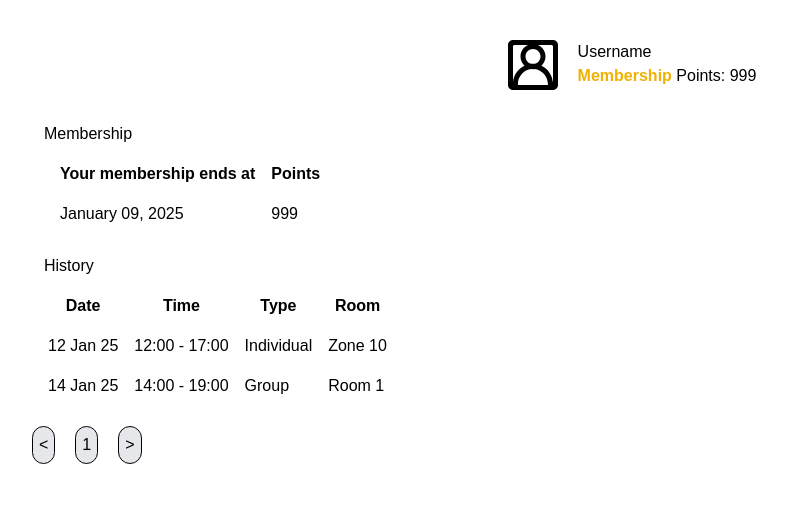
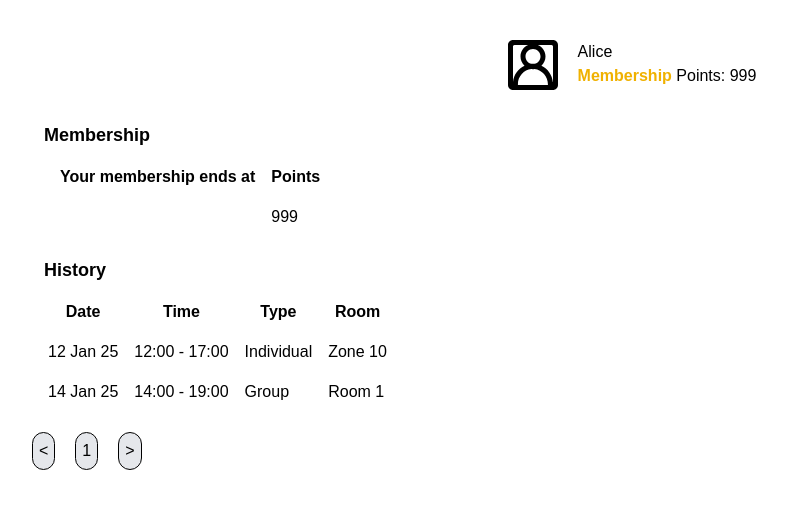
Before and after one commit to anomaly342/flex, a Next.js app in the folder client/: page /profile in a window 1280 px wide. Shown: the top 508 px of the page, without its empty margins (8-795 px from the left). Built offline with nearby package versions, Linux system fonts and the light colour scheme.

Commit message:
add redirect

```diff
--- a/client/app/(main)/profile/page.tsx
+++ b/client/app/(main)/profile/page.tsx
@@ -1,14 +1,73 @@
 "use client";
 import Image from "next/image";
+import { useEffect, useState } from "react";
+import { useRouter } from "next/navigation";
 import "./profile.css";
 
+interface UserProfile {
+    id: number;
+    username: string;
+    role: string;
+    exp_date: null;
+    points: number;
+}
+
 export default function Profile() {
-    let role = "Membership";
-    let points = 999;
+    const router = useRouter();
+    const [user, setUser] = useState<UserProfile | null>(null);
+    const [loading, setLoading] = useState(true);
+
+    useEffect(() => {
+        // -------- MOCK MODE FOR UI TEST --------
+        const mockUser: UserProfile = {
+            id: 1,
+            username: "Alice",
+            role: "Membership",
+            exp_date: null,
+            points: 999,
+        };
+        setUser(mockUser);
+        setLoading(false);
+
+        // const loadUser = async () => {
+        //     try {
+        //         const res = await fetch(
+        //             `${process.env.NEXT_PUBLIC_BACKEND_URL}/authentication/me`,
+        //             {
+        //                 method: "GET",
+        //                 credentials: "include",
+        //             }
+        //         );
+
+        //         if (!res.ok) {
+        //             router.replace("/login");
+        //             return;
+        //         }
+
+        //         const data: UserProfile = await res.json();
+        //         setUser(data);
+        //     } catch (err) {
+        //         console.error("Failed to load user", err);
+        //         router.replace("/login");
+        //     } finally {
+        //         setLoading(false);
+        //     }
+        // };
+
+        // loadUser();
+    }, [router]);
+
+    if (loading) {
+        return <p>Loading...</p>;
+    }
+
+    // let role = "Membership";
+    // let points = 999;
+
     let display = "";
     let display2 = "";
 
-    if (role === "Membership") {
+    if (user?.role === "Membership") {
         display = "hidden";
         display2 = "block";
     } else {
@@ -27,10 +86,10 @@ export default function Profile() {
                         height={50}
                     />
                     <div className="profile-header-col">
-                        <p>Username</p>
+                        <p>{user?.username}</p>
                         <p>
-                            <span className="rolename">{role}</span> Points:{" "}
-                            {points}
+                            <span className="rolename">{user?.role}</span>{" "}
+                            Points: {user?.points}
                         </p>
                     </div>
                 </div>
@@ -49,7 +108,7 @@ export default function Profile() {
                     </div>
 
                     <div className={`member-section ${display2}`}>
-                        <h1>Membership</h1>
+                        <h1 className="title">Membership</h1>
                         <div>
                             <table className="member-table">
                                 <thead>
@@ -60,8 +119,8 @@ export default function Profile() {
                                 </thead>
                                 <tbody>
                                     <tr>
-                                        <td>January 09, 2025</td>
-                                        <td>{points}</td>
+                                        <td>{user?.exp_date}</td>
+                                        <td>{user?.points}</td>
                                     </tr>
                                 </tbody>
                             </table>
@@ -69,7 +128,7 @@ export default function Profile() {
                     </div>
 
                     <div className="history-section">
-                        <p className="history-title">History</p>
+                        <p className="history-title title">History</p>
                         <table className="history-table">
                             <thead>
                                 <tr>
--- a/client/app/(main)/profile/profile.css
+++ b/client/app/(main)/profile/profile.css
@@ -40,6 +40,10 @@
     display: block;
     padding-bottom: 12px;
 }
+.title {
+    font-weight: 700;
+    font-size: large;
+}
 .history-title {
     padding-left: 12px;
 }
```
